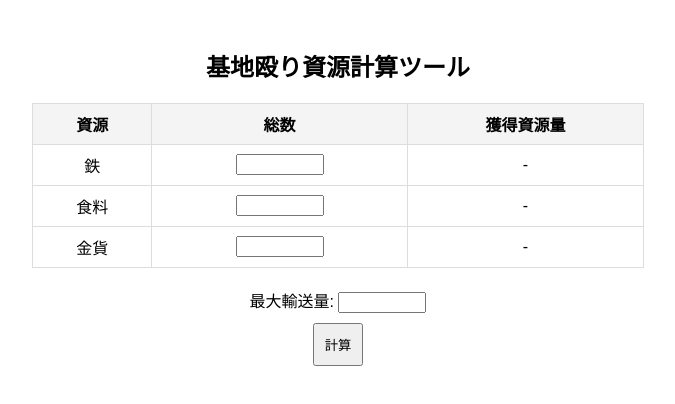
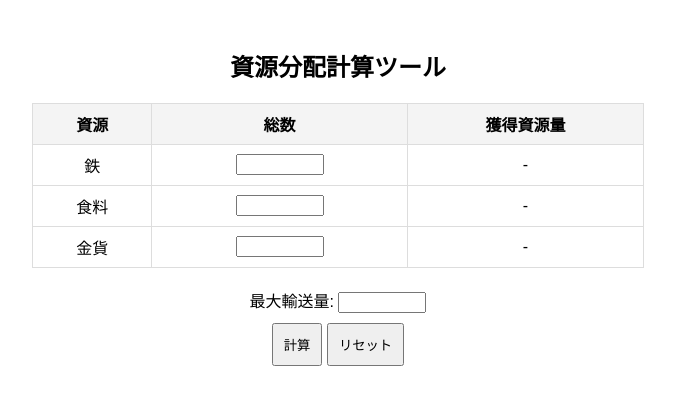
Before and after one commit to ROLLYsan/rolly, a plain HTML site: page index.html in a window 1280 px wide. Shown: the whole page, without its empty margins (302-977 px from the left). Drawn offline with Linux system fonts and the light colour scheme.

Commit message:
Update index.html

```diff
--- a/index.html
+++ b/index.html
@@ -3,7 +3,7 @@
 <head>
     <meta charset="UTF-8">
     <meta name="viewport" content="width=device-width, initial-scale=1.0">
-    <title>基地殴り資源計算ツール</title>
+    <title>資源分配計算ツール</title>
     <style>
         body { font-family: Arial, sans-serif; text-align: center; padding: 20px; }
         table { margin: 20px auto; border-collapse: collapse; width: 50%; }
@@ -14,7 +14,7 @@
     </style>
 </head>
 <body>
-    <h2>基地殴り資源計算ツール</h2>
+    <h2>資源分配計算ツール</h2>
     <table>
         <tr>
             <th>資源</th>
@@ -40,6 +40,7 @@
     <label>最大輸送量: <input type="number" id="maxTransport" step="0.1"></label>
     <br>
     <button onclick="calculateDistribution()">計算</button>
+    <button onclick="resetValues()">リセット</button> <!-- リセットボタンを追加 -->
 
     <script>
         function calculateDistribution() {
@@ -76,6 +77,20 @@
             // 合計値の調整確認（最大輸送量と一致すること）
             console.log(`Iron: ${ironShare}, Food: ${foodShare}, Gold: ${goldShare}, Total: ${ironShare + foodShare + goldShare}`);
         }
+
+        // リセット機能
+        function resetValues() {
+            // 入力フィールドをゼロにリセット
+            document.getElementById("iron").value = 0;
+            document.getElementById("food").value = 0;
+            document.getElementById("gold").value = 0;
+            document.getElementById("maxTransport").value = 0;
+
+            // 獲得資源量を「-」にリセット
+            document.getElementById("ironResult").innerText = "-";
+            document.getElementById("foodResult").innerText = "-";
+            document.getElementById("goldResult").innerText = "-";
+        }
     </script>
 </body>
 </html>
```
